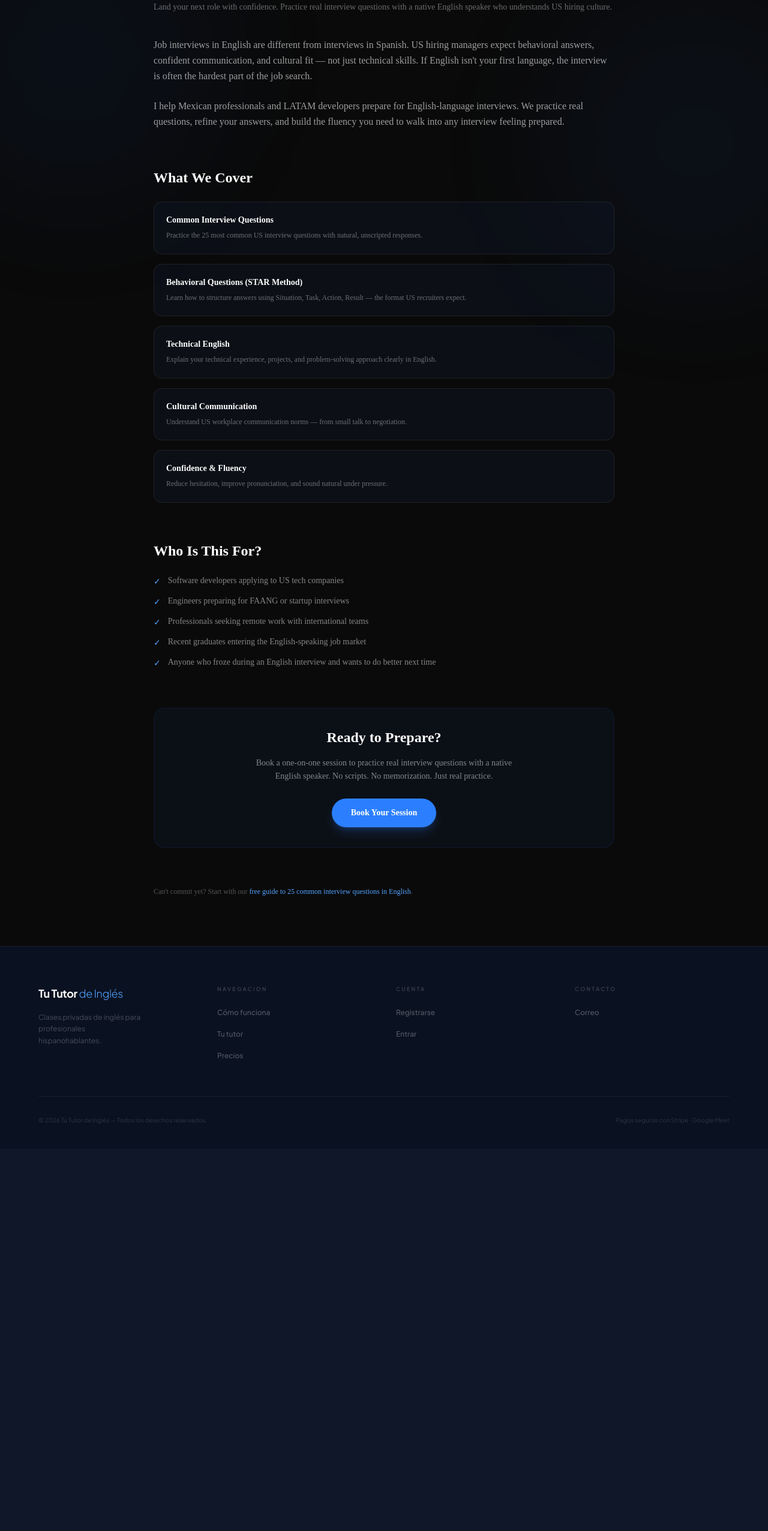
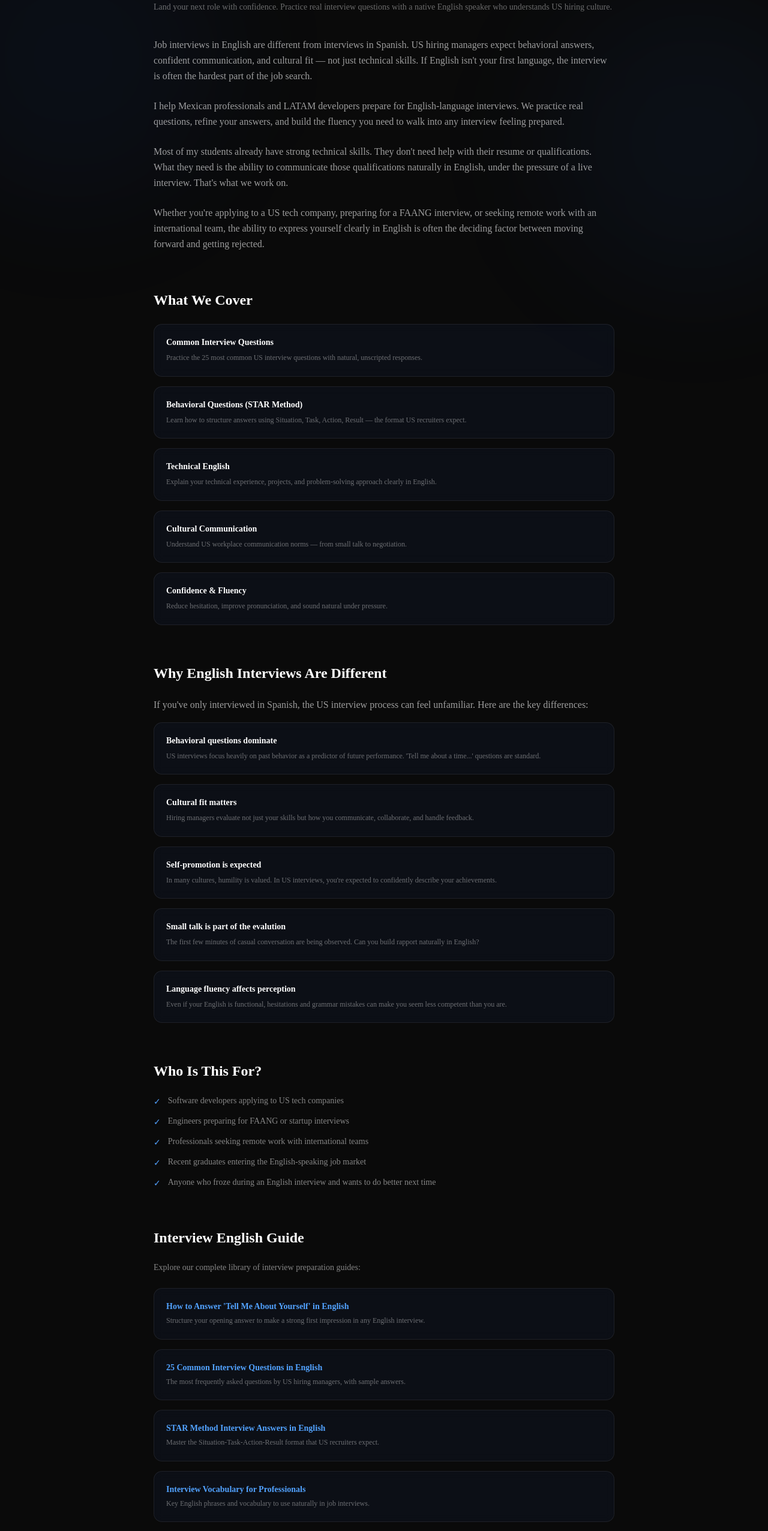
Before and after one commit to mauriciotellezdev/tututordeingles.online, a Next.js app: page /english-for-job-interviews in a window 1280 px wide. Shown: the part 234-2786 px from the top of the page at 60% size. Before the commit the page ends 2149 px from the top, so only its background shows below. Built offline with nearby package versions, Linux system fonts and the light colour scheme; no server answers.

Commit message:
add hub-and-spoke internal linking to seo plan and pages

```diff
--- a/src/app/(auth)/layout/footer.tsx
+++ b/src/app/(auth)/layout/footer.tsx
@@ -7,6 +7,7 @@ const links = {
     { label: "Cómo funciona", href: "#como-funciona" },
     { label: "Tu tutor", href: "#tutor" },
     { label: "Precios", href: "#precios" },
+    { label: "Blog", href: "/blog" },
   ],
   cuenta: [
     { label: "Registrarse", href: "/signup" },
--- a/src/app/(main)/english-for-job-interviews/page.tsx
+++ b/src/app/(main)/english-for-job-interviews/page.tsx
@@ -23,6 +23,34 @@ export const metadata: Metadata = {
     type: "website",
   },
 };
+
+const supportingArticles = [
+  {
+    title: "How to Answer 'Tell Me About Yourself' in English",
+    slug: "how-to-answer-tell-me-about-yourself",
+    desc: "Structure your opening answer to make a strong first impression in any English interview.",
+  },
+  {
+    title: "25 Common Interview Questions in English",
+    slug: "25-common-interview-questions-in-english",
+    desc: "The most frequently asked questions by US hiring managers, with sample answers.",
+  },
+  {
+    title: "STAR Method Interview Answers in English",
+    slug: "star-method-interview-answers",
+    desc: "Master the Situation-Task-Action-Result format that US recruiters expect.",
+  },
+  {
+    title: "Interview Vocabulary for Professionals",
+    slug: "interview-vocabulary-for-professionals",
+    desc: "Key English phrases and vocabulary to use naturally in job interviews.",
+  },
+  {
+    title: "How to Describe Work Experience in English",
+    slug: "how-to-describe-work-experience",
+    desc: "Talk about your professional background clearly and confidently in English.",
+  },
+];
 
 export default function EnglishForJobInterviewsPage() {
   return (
@@ -57,6 +85,18 @@ export default function EnglishForJobInterviewsPage() {
             English-language interviews. We practice real questions, refine your
             answers, and build the fluency you need to walk into any interview
             feeling prepared.
+          </p>
+          <p className="text-white/60 text-base leading-relaxed mb-6">
+            Most of my students already have strong technical skills. They don't
+            need help with their resume or qualifications. What they need is the
+            ability to communicate those qualifications naturally in English,
+            under the pressure of a live interview. That's what we work on.
+          </p>
+          <p className="text-white/60 text-base leading-relaxed">
+            Whether you're applying to a US tech company, preparing for a FAANG
+            interview, or seeking remote work with an international team, the
+            ability to express yourself clearly in English is often the deciding
+            factor between moving forward and getting rejected.
           </p>
         </section>
 
@@ -104,6 +144,52 @@ export default function EnglishForJobInterviewsPage() {
 
         <section className="mb-16">
           <h2 className="text-2xl font-bold text-white mb-6">
+            Why English Interviews Are Different
+          </h2>
+          <p className="text-white/60 text-base leading-relaxed mb-4">
+            If you've only interviewed in Spanish, the US interview process can
+            feel unfamiliar. Here are the key differences:
+          </p>
+          <div className="grid gap-4 mb-6">
+            {[
+              {
+                title: "Behavioral questions dominate",
+                desc: "US interviews focus heavily on past behavior as a predictor of future performance. 'Tell me about a time...' questions are standard.",
+              },
+              {
+                title: "Cultural fit matters",
+                desc: "Hiring managers evaluate not just your skills but how you communicate, collaborate, and handle feedback.",
+              },
+              {
+                title: "Self-promotion is expected",
+                desc: "In many cultures, humility is valued. In US interviews, you're expected to confidently describe your achievements.",
+              },
+              {
+                title: "Small talk is part of the evalution",
+                desc: "The first few minutes of casual conversation are being observed. Can you build rapport naturally in English?",
+              },
+              {
+                title: "Language fluency affects perception",
+                desc: "Even if your English is functional, hesitations and grammar mistakes can make you seem less competent than you are.",
+              },
+            ].map((item) => (
+              <div
+                key={item.title}
+                className="bg-[#0f1729]/40 border border-white/[0.08] rounded-xl p-5 backdrop-blur-sm"
+              >
+                <h3 className="text-white font-semibold text-sm mb-1.5">
+                  {item.title}
+                </h3>
+                <p className="text-white/40 text-xs leading-relaxed">
+                  {item.desc}
+                </p>
+              </div>
+            ))}
+          </div>
+        </section>
+
+        <section className="mb-16">
+          <h2 className="text-2xl font-bold text-white mb-6">
             Who Is This For?
           </h2>
           <ul className="space-y-3">
@@ -120,6 +206,29 @@ export default function EnglishForJobInterviewsPage() {
               </li>
             ))}
           </ul>
+        </section>
+
+        <section className="mb-16">
+          <h2 className="text-2xl font-bold text-white mb-6">
+            Interview English Guide
+          </h2>
+          <p className="text-white/50 text-sm mb-6">
+            Explore our complete library of interview preparation guides:
+          </p>
+          <div className="grid gap-4">
+            {supportingArticles.map((article) => (
+              <Link key={article.slug} href={`/blog/${article.slug}`}>
+                <div className="bg-[#0f1729]/40 border border-white/[0.08] rounded-xl p-5 backdrop-blur-sm hover:bg-[#0f1729]/60 transition-colors">
+                  <h3 className="text-blue-400 font-semibold text-sm mb-1">
+                    {article.title}
+                  </h3>
+                  <p className="text-white/40 text-xs leading-relaxed">
+                    {article.desc}
+                  </p>
+                </div>
+              </Link>
+            ))}
+          </div>
         </section>
 
         <section className="mb-16 bg-blue-500/5 border border-blue-500/10 rounded-2xl p-8 text-center">
--- a/src/app/(main)/layout/footer.tsx
+++ b/src/app/(main)/layout/footer.tsx
@@ -8,6 +8,7 @@ const links = {
     { label: "Cómo funciona", href: "#como-funciona" },
     { label: "Tu tutor", href: "#tutor" },
     { label: "Precios", href: "#precios" },
+    { label: "Blog", href: "/blog" },
   ],
   cuenta: [
     { label: "Registrarse", href: "/signup" },
--- a/src/lib/blog-posts.ts
+++ b/src/lib/blog-posts.ts
@@ -118,7 +118,13 @@ export const blogPosts: BlogPost[] = [
       "**Sample answer:** \"Based on my research and experience, I'm looking for a range between X and Y. I'm open to discussing based on the full compensation package.\"",
 
       "---",
-      "Preparing for an interview in English is different from preparing in your native language. The vocabulary, cultural expectations, and communication style all matter. If you want personalized practice with a native English speaker who understands the hiring process for US companies, consider booking a session to practice real interview questions.",
+      "This guide is part of our comprehensive [English for Job Interviews](/english-for-job-interviews) resource. For more targeted preparation, check out these related guides:",
+      "",
+      "- [STAR Method Interview Answers in English](/blog/star-method-interview-answers) — Learn how to structure behavioral responses that US recruiters expect.",
+      "- [Interview Vocabulary for Professionals](/blog/interview-vocabulary-for-professionals) — Key phrases to use naturally in your next interview.",
+      "- [How to Describe Work Experience in English](/blog/how-to-describe-work-experience) — Talk about your professional background with clarity and confidence.",
+      "",
+      "If you'd like personalized practice, [book a private tutoring session](/signup) with a native English speaker who specializes in interview preparation for LATAM professionals.",
     ],
   },
 ];
```
Also changed, not shown: 1 other file (tests, documents, lock files or other folders).
